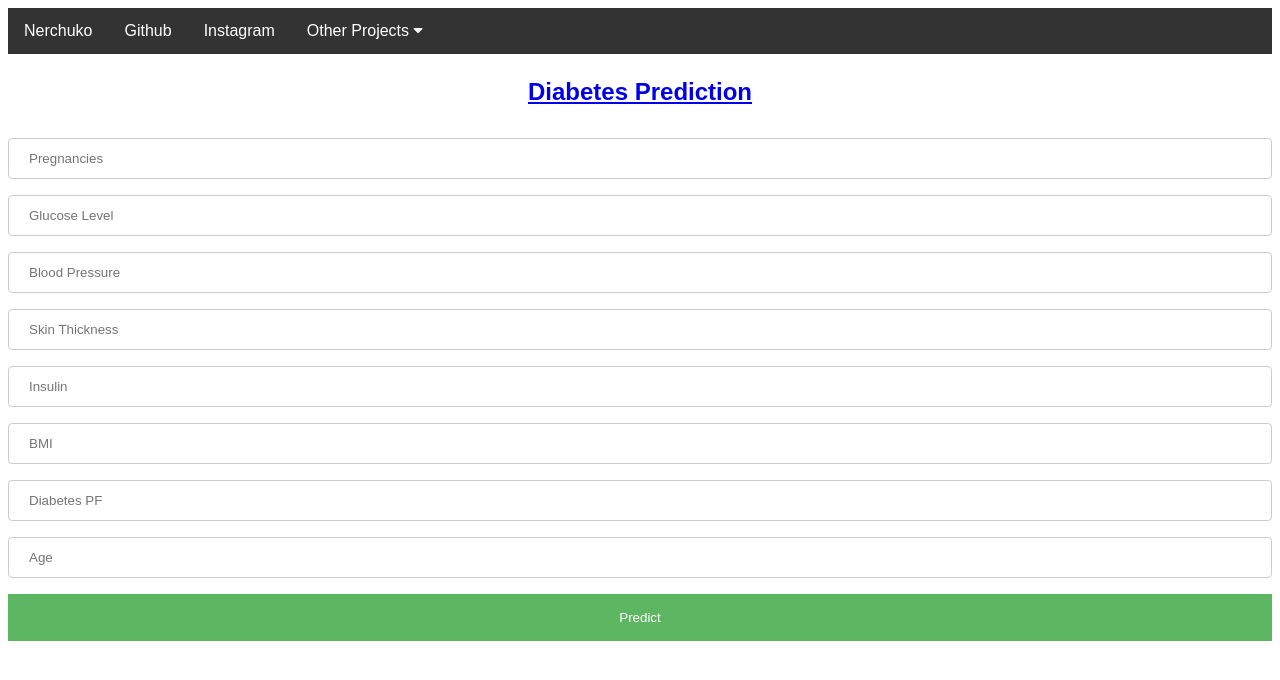
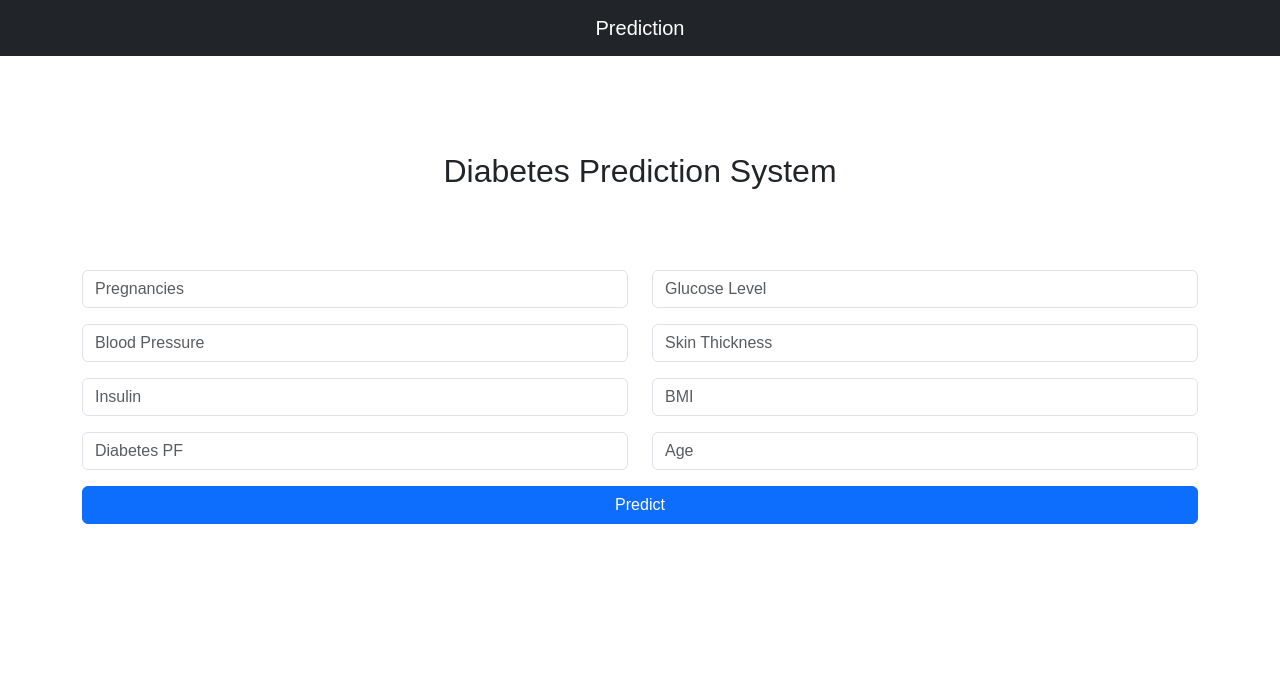
Before and after one commit to lgrock007/Diabetes-Prediction-System, a Flask app: page / in a window 1280 px wide. Shown: the top 680 px of the page. Run offline with Flask 3, Linux system fonts and the light colour scheme; parts of the project's set-up code (start-up, migrations or seed data) failed here and were passed over.

Commit message:
final commit

```diff
--- a/templates/index.html
+++ b/templates/index.html
@@ -1,117 +1,67 @@
 <!DOCTYPE html>
-<html>
+<html lang="en">
 <head>
-    <title>E-Hospital</title>
-    <meta name="viewport" content="width=device-width, initial-scale=1" />
-    <link rel="stylesheet" href="https://cdnjs.cloudflare.com/ajax/libs/font-awesome/4.7.0/css/font-awesome.min.css" />
+    <meta charset="UTF-8">
+    <meta name="viewport" content="width=device-width, initial-scale=1.0">
+    <title>Diabetes Prediction</title>
+    <link href="https://cdn.jsdelivr.net/npm/bootstrap@5.3.0-alpha1/dist/css/bootstrap.min.css" rel="stylesheet">
+    <link rel="stylesheet" href="https://cdnjs.cloudflare.com/ajax/libs/font-awesome/4.7.0/css/font-awesome.min.css">
     <style>
         body {
             font-family: Arial, Helvetica, sans-serif;
         }
-        .navbar {
-            overflow: hidden;
-            background-color: #333;
-        }
-        .navbar a {
-            float: left;
-            font-size: 16px;
-            color: white;
-            text-align: center;
-            padding: 14px 16px;
-            text-decoration: none;
-        }
-        .dropdown {
-            float: left;
-            overflow: hidden;
-        }
-        .dropdown .dropbtn {
-            font-size: 16px;
-            border: none;
-            outline: none;
-            color: white;
-            padding: 14px 16px;
-            background-color: inherit;
-            font-family: inherit;
-            margin: 0;
-        }
-        .navbar a:hover, .dropdown:hover .dropbtn {
-            background-color: red;
-        }
-        .dropdown-content {
-            display: none;
-            position: absolute;
-            background-color: #f9f9f9;
-            min-width: 160px;
-            box-shadow: 0px 8px 16px 0px rgba(0,0,0,0.2);
-            z-index: 1;
-        }
-        .dropdown-content a {
-            float: none;
-            color: black;
-            padding: 12px 16px;
-            text-decoration: none;
-            display: block;
-            text-align: left;
-        }
-        .dropdown-content a:hover {
-            background-color: #ddd;
-        }
-        .dropdown:hover .dropdown-content {
-            display: block;
-        }
-        input[type=text], select {
-            width: 100%;
-            padding: 12px 20px;
-            margin: 8px 0;
-            display: inline-block;
-            border: 1px solid #ccc;
-            border-radius: 4px;
-            box-sizing: border-box;
-        }
-        .registerbtn {
-            background-color: #4CAF50;
-            color: white;
-            padding: 16px 20px;
-            margin: 8px 0;
-            border: none;
-            cursor: pointer;
-            width: 100%;
-            opacity: 0.9;
-        }
-        .registerbtn:hover {
-            opacity: 1;
-        }
-        input[type=submit]:hover {
-            background-color: #45a049;
-        }
     </style>
 </head>
 <body>
-<div class="navbar">
-    <a href="/">Nerchuko</a>
-    <a href="https://github.com/nandu19k">Github</a>
-    <a href="https://www.instagram.com/nerchu_ko/">Instagram</a>
-    <div class="dropdown">
-        <button class="dropbtn">
-            Other Projects
-            <i class="fa fa-caret-down"></i>
+<nav class="navbar navbar-expand-lg navbar-dark bg-dark">
+    <div class="container-fluid">
+        <a class="navbar-brand mx-auto" href="/">Prediction</a>
+        <button class="navbar-toggler" type="button" data-bs-toggle="collapse" data-bs-target="#navbarSupportedContent" aria-controls="navbarSupportedContent" aria-expanded="false" aria-label="Toggle navigation">
+            <span class="navbar-toggler-icon"></span>
         </button>
-        <div class="dropdown-content">
-            <a href="https://sms-spam-ml.herokuapp.com/">SMS Spam Detector</a>
+    </div>
+</nav>
+
+<div class="container mt-5">
+    <h2 class="text-center mb-4 py-5">Diabetes Prediction System</h2>
+    <form action="/predict" method="post">
+        <div class="row mb-3 pt-2">
+            <div class="col">
+                <input type="text" class="form-control" name="Pregnancies" placeholder="Pregnancies" required>
+            </div>
+            <div class="col">
+                <input type="text" class="form-control" name="Glucose Level" placeholder="Glucose Level" required>
+            </div>
         </div>
-    </div>
+        <div class="row mb-3">
+            <div class="col">
+                <input type="text" class="form-control" name="Blood Pressure" placeholder="Blood Pressure" required>
+            </div>
+            <div class="col">
+                <input type="text" class="form-control" name="Skin Thickness" placeholder="Skin Thickness" required>
+            </div>
+        </div>
+        <div class="row mb-3">
+            <div class="col">
+                <input type="text" class="form-control" name="Insulin" placeholder="Insulin" required>
+            </div>
+            <div class="col">
+                <input type="text" class="form-control" name="BMI" placeholder="BMI" required>
+            </div>
+        </div>
+        <div class="row mb-3">
+            <div class="col">
+                <input type="text" class="form-control" name="Diabetes PF" placeholder="Diabetes PF" required>
+            </div>
+            <div class="col">
+                <input type="text" class="form-control" name="Age" placeholder="Age" required>
+            </div>
+        </div>
+        <button type="submit" class="btn btn-primary w-100">Predict</button>
+    </form>
 </div>
-<h2><a href='/'> <p style="text-align: center;">Diabetes Prediction</p></a></h2>
-<form action="/predict" method="post">
-    <input type="text" name="Pregnancies" placeholder="Pregnancies" required="required" />
-    <input type="text" name="Glucose Level" placeholder="Glucose Level" required="required" />
-    <input type="text" name="Blood Pressure" placeholder="Blood Pressure" required="required" />
-    <input type="text" name="Skin Thickness" placeholder="Skin Thickness" required="required" />
-    <input type="text" name="Insulin" placeholder="Insulin" required="required" />
-    <input type="text" name="BMI" placeholder="BMI" required="required" />
-    <input type="text" name="Diabetes PF" placeholder="Diabetes PF" required="required" />
-    <input type="text" name="Age" placeholder="Age" required="required" />
-    <button type="submit" class="registerbtn">Predict</button>
-</form>
+
+<script src="https://cdn.jsdelivr.net/npm/@popperjs/core@2.11.6/dist/umd/popper.min.js"></script>
+<script src="https://cdn.jsdelivr.net/npm/bootstrap@5.3.0-alpha1/dist/js/bootstrap.min.js"></script>
 </body>
 </html>
```
Also changed, not shown: templates/result.html (+31 -108 lines).
